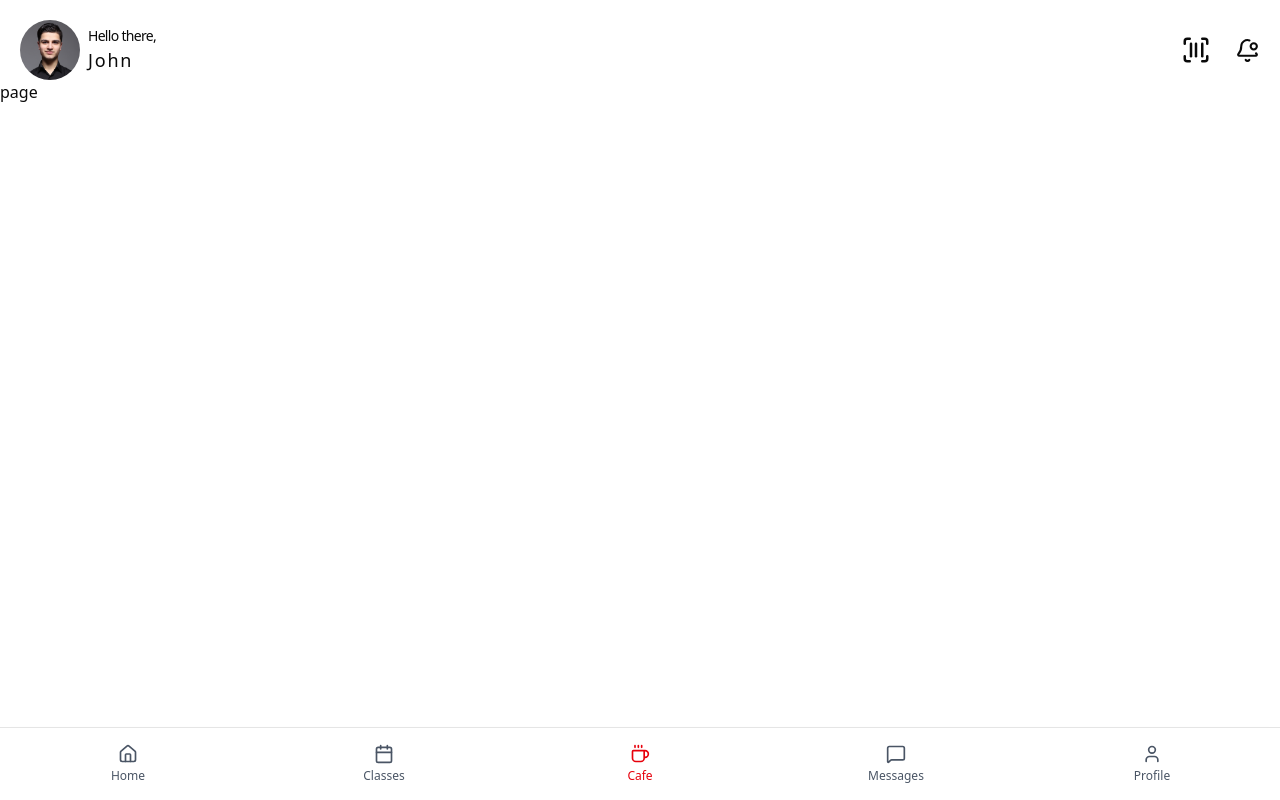
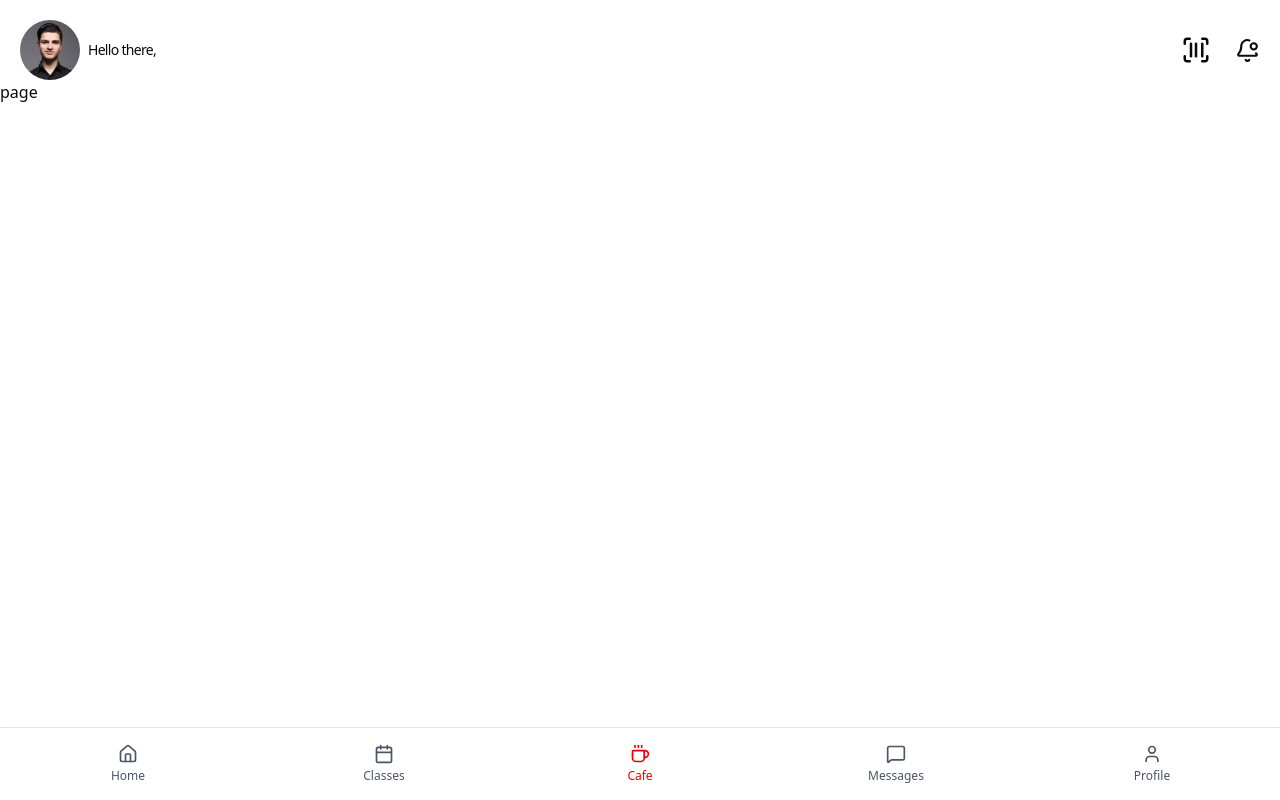
Before and after one commit to rajakrishna/smart-gym, a Next.js app: page /member/cafe in a window 1280 px wide. Built offline with nearby package versions, Linux system fonts and the light colour scheme; no server answers; the database is empty.

Commit message:
feat: add context providers (GYM-78)

```diff
--- a/app/member/layout.tsx
+++ b/app/member/layout.tsx
@@ -5,6 +5,7 @@ import './../globals.css';
 
 import { BottomNavbar } from '@/components/layouts/member/bottom-navbar';
 import MemberWelcome from '@/components/layouts/member/member-welcome-banner';
+import UserProviderWrapper from '@/components/layouts/member/user-provider-wrapper';
 import LABELS from '@/constants/labels';
 
 const geistSans = Geist({
@@ -22,22 +23,28 @@ export const metadata: Metadata = {
   description: LABELS.metadata.member.description,
 };
 
-export default function RootLayout({
+export default async function RootLayout({
   children,
 }: Readonly<{
   children: React.ReactNode;
 }>) {
+  const userId = '2842285d-b426-40a6-b8bc-664a6ab92ca8';
+  const res = await fetch(`${process.env.NEXT_PUBLIC_BASE_URL}/api/user/${userId}`, {
+    cache: 'no-store',
+  });
+  const userData = await res.json();
+
   return (
     <html lang='en'>
       <body className={`${geistSans.variable} ${geistMono.variable} antialiased`}>
+        <UserProviderWrapper userData={userData}>
         {/* This pb-20 is so that the user can scroll to the bottom of the page and still see the bottom navbar */}
-                <div className="min-h-screen flex flex-col pb-20">
-                    <MemberWelcome/>
-                    <main className="flex-1">
-                        {children}
-                    </main>
+        <div className='min-h-screen flex flex-col pb-20'>
+          <MemberWelcome />
+          <main className='flex-1'>{children}</main>
         </div>
         <BottomNavbar />
+        </UserProviderWrapper>
       </body>
     </html>
   );
--- a/components/layouts/member/member-welcome-banner.tsx
+++ b/components/layouts/member/member-welcome-banner.tsx
@@ -1,12 +1,17 @@
+'use client'
 import React from 'react'
 import Image from 'next/image'
 import Link from 'next/link'
 import { BellDot, ScanBarcode } from 'lucide-react'
 import LABELS from '@/constants/labels'
+import { useUser } from '@/context/user-context'
 
 const {firstName, imageURL, greeting, profileHref} = LABELS.memberDash
 
 const MemberWelcome = () => {
+  const user = useUser()
+  console.log('UserContext:', user)
+  if (!user) return null
   return (
           <div className="px-5">
             <div className="flex flex-row items-center justify-between mt-5">
@@ -25,7 +30,7 @@ const MemberWelcome = () => {
                     {greeting}
                   </p>
                   <p className="text-lg tracking-widest">
-                    {firstName}
+                    {user.first_name}
                   </p>
                 </div>
               </div>
--- /dev/null
+++ b/components/layouts/member/user-provider-wrapper.tsx
@@ -0,0 +1,13 @@
+'use client';
+
+import { UserProvider, UserData } from '@/context/user-context';
+
+export default function UserProviderWrapper({
+  children,
+  userData,
+}: {
+  children: React.ReactNode;
+  userData: UserData;
+}) {
+  return <UserProvider userData={userData}>{children}</UserProvider>;
+}
--- /dev/null
+++ b/context/user-context.tsx
@@ -0,0 +1,28 @@
+'use client';
+
+import React, { createContext, useContext } from 'react';
+
+export type UserData = {
+  id: string;
+  first_name: string;
+  email: string;
+  user_image:string;
+};
+
+const UserContext = createContext<UserData | null>(null);
+
+export const useUser = () => useContext(UserContext);
+
+export const UserProvider = ({
+  children,
+  userData,
+}: {
+  children: React.ReactNode;
+  userData: UserData;
+}) => {
+  return (
+    <UserContext.Provider value={userData}>
+      {children}
+    </UserContext.Provider>
+  );
+};
--- a/next.config.ts
+++ b/next.config.ts
@@ -1,7 +1,15 @@
 import type { NextConfig } from 'next';
 
-const nextConfig: NextConfig = {
-  /* config options here */
+const nextConfig = {
+  images: {
+    remotePatterns: [
+      {
+        protocol: 'https',
+        hostname: 'example.com',
+        pathname: '/images/**', // adjust as needed
+      },
+    ],
+  },
 };
 
 export default nextConfig;
```
Lines whose indentation alone changed are shown as unchanged.
